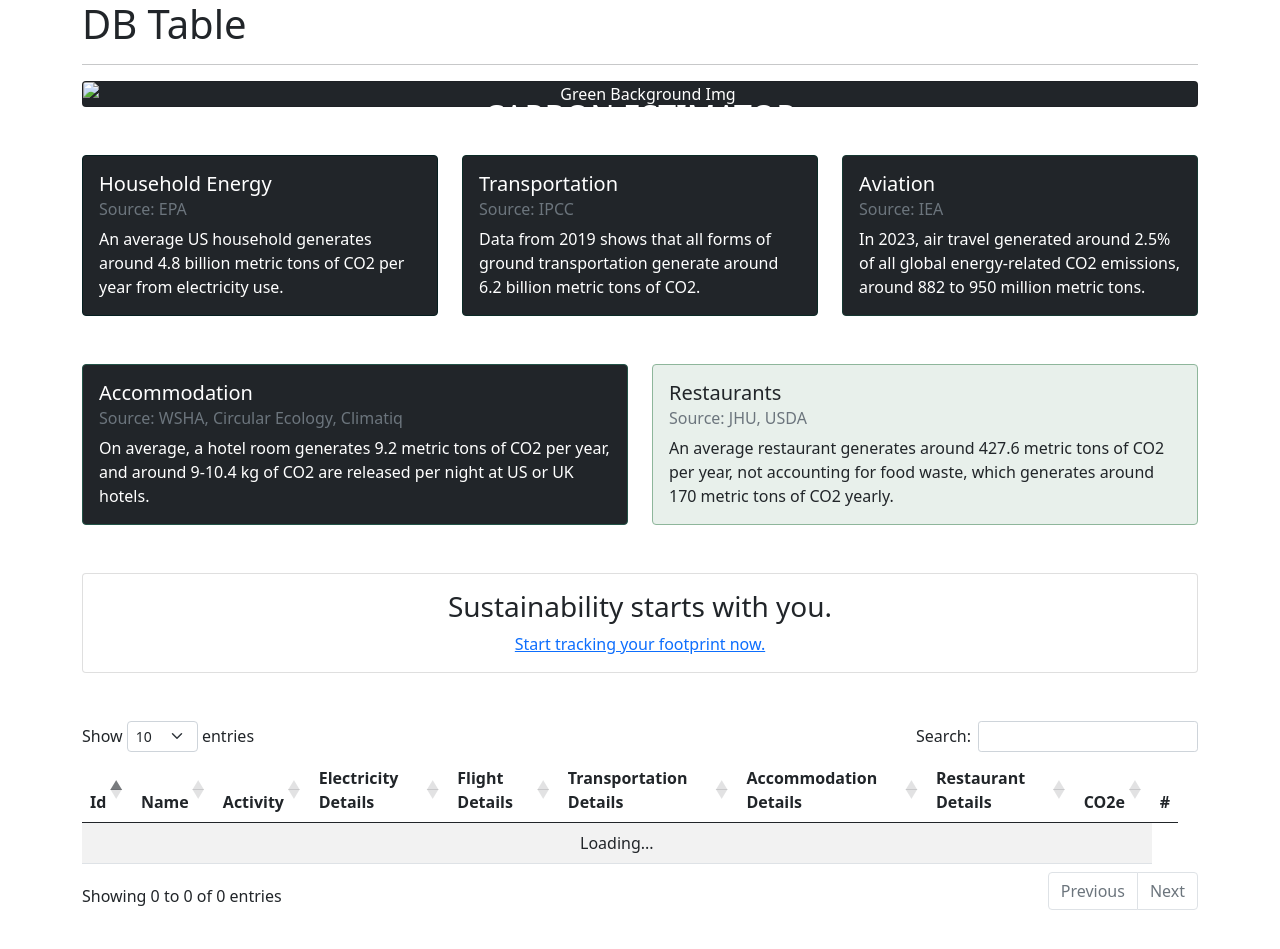
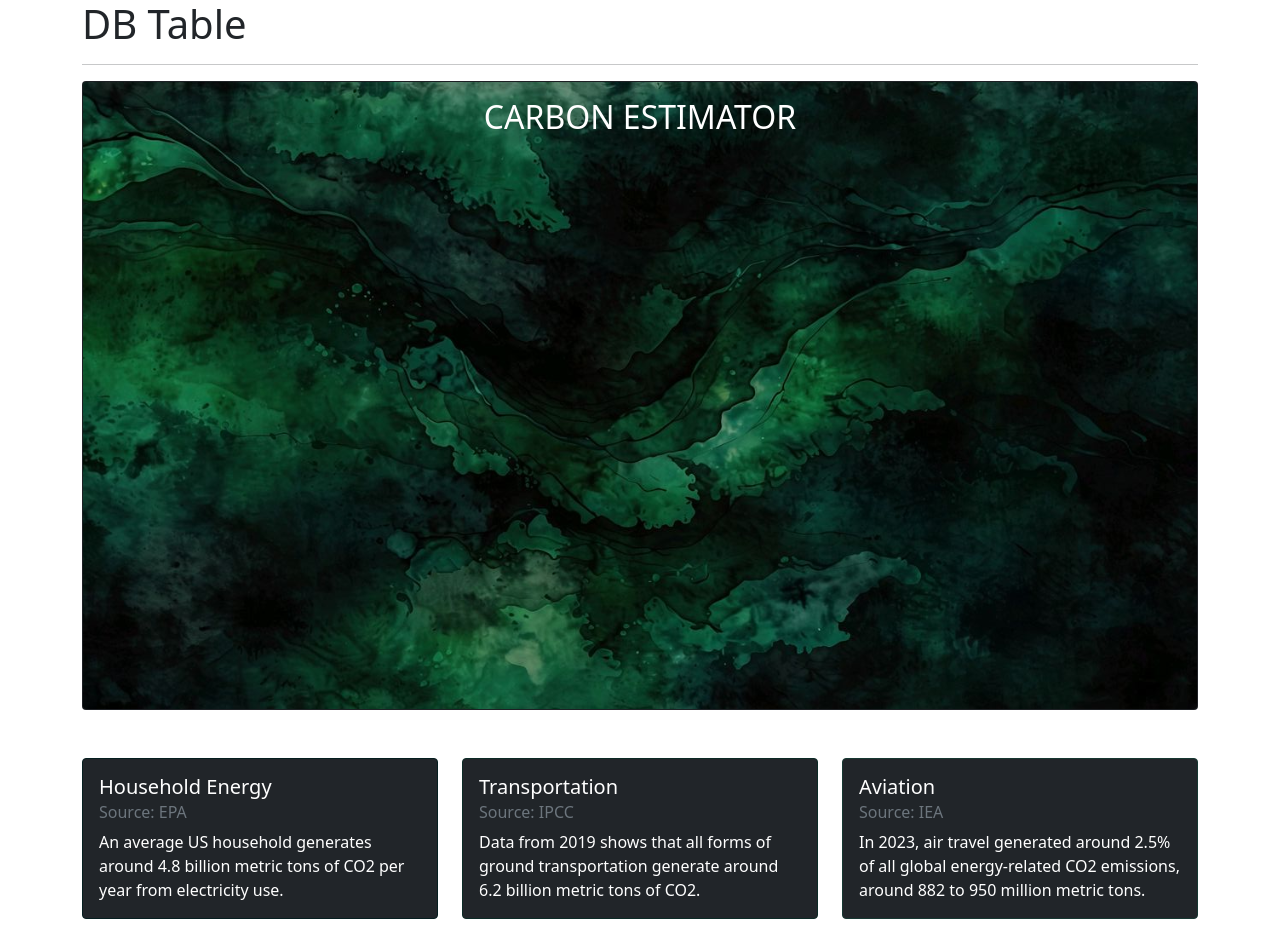
Before and after one commit to nocturne-1/carbon-estimator, a Flask app: page / in a window 1280 px wide. Shown: the top 949 px of the page. Before the commit the page ends 910 px from the top, so only its background shows below. Run offline with Flask 3, Linux system fonts and the light colour scheme; data comes from the database, SQL or seed files in the repository; some libraries are stand-ins or nearby versions.

Commit message:
small debug

```diff
--- a/templates/index.html
+++ b/templates/index.html
@@ -9,7 +9,7 @@
    <div class="row">
       <div class="col-12">
          <div class="card bg-dark text-white text-center">
-            <img class="card-img" src="{{ url_for('static', filname='download.jpg') }}" alt="Green Background Img">
+            <img class="card-img" src="{{ url_for('static', filename='download.jpg') }}" alt="Green Background Img">
             <div class="card-img-overlay">
                <h2 class="card-text">CARBON ESTIMATOR</h5>
             </div>
```
